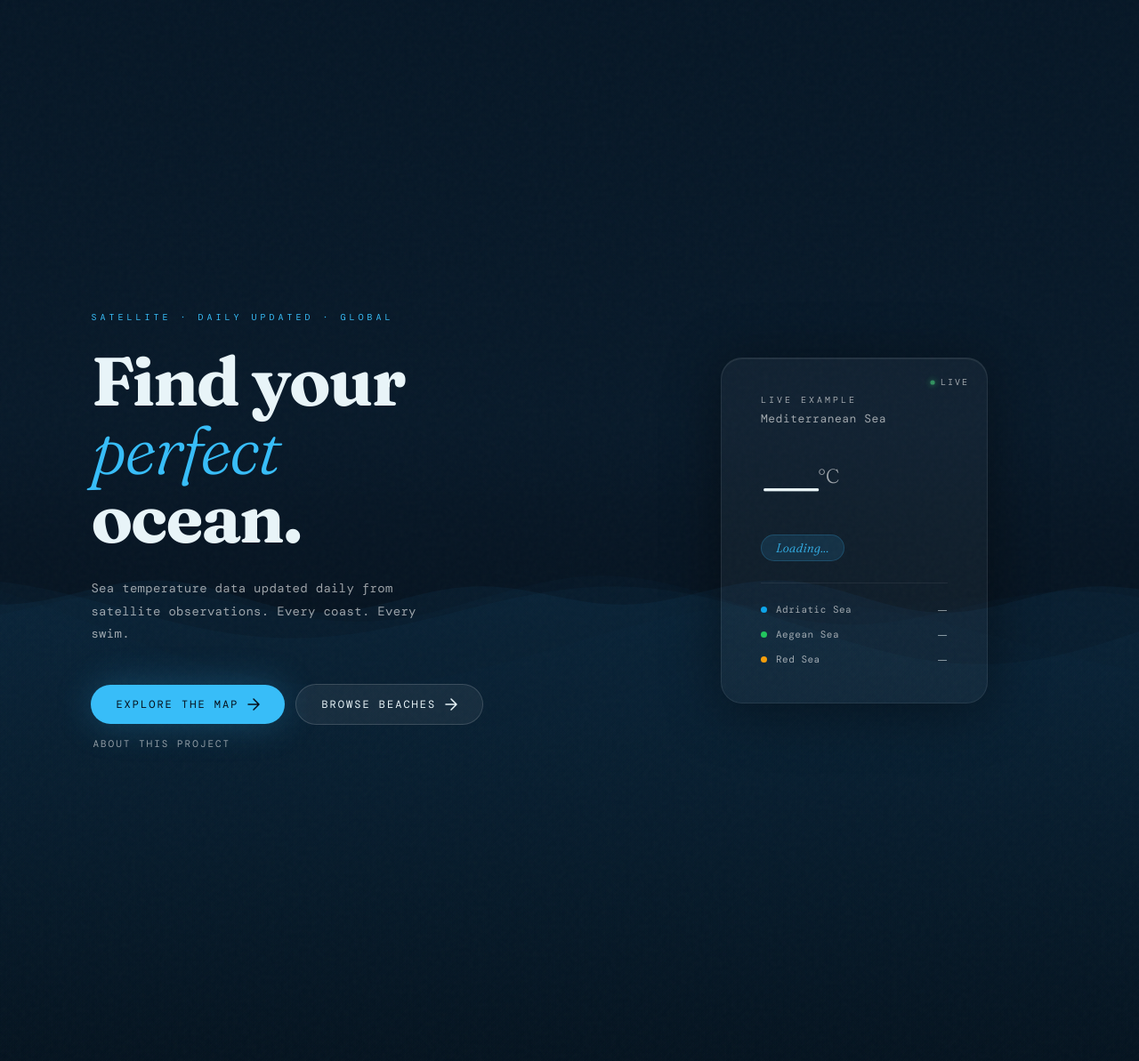
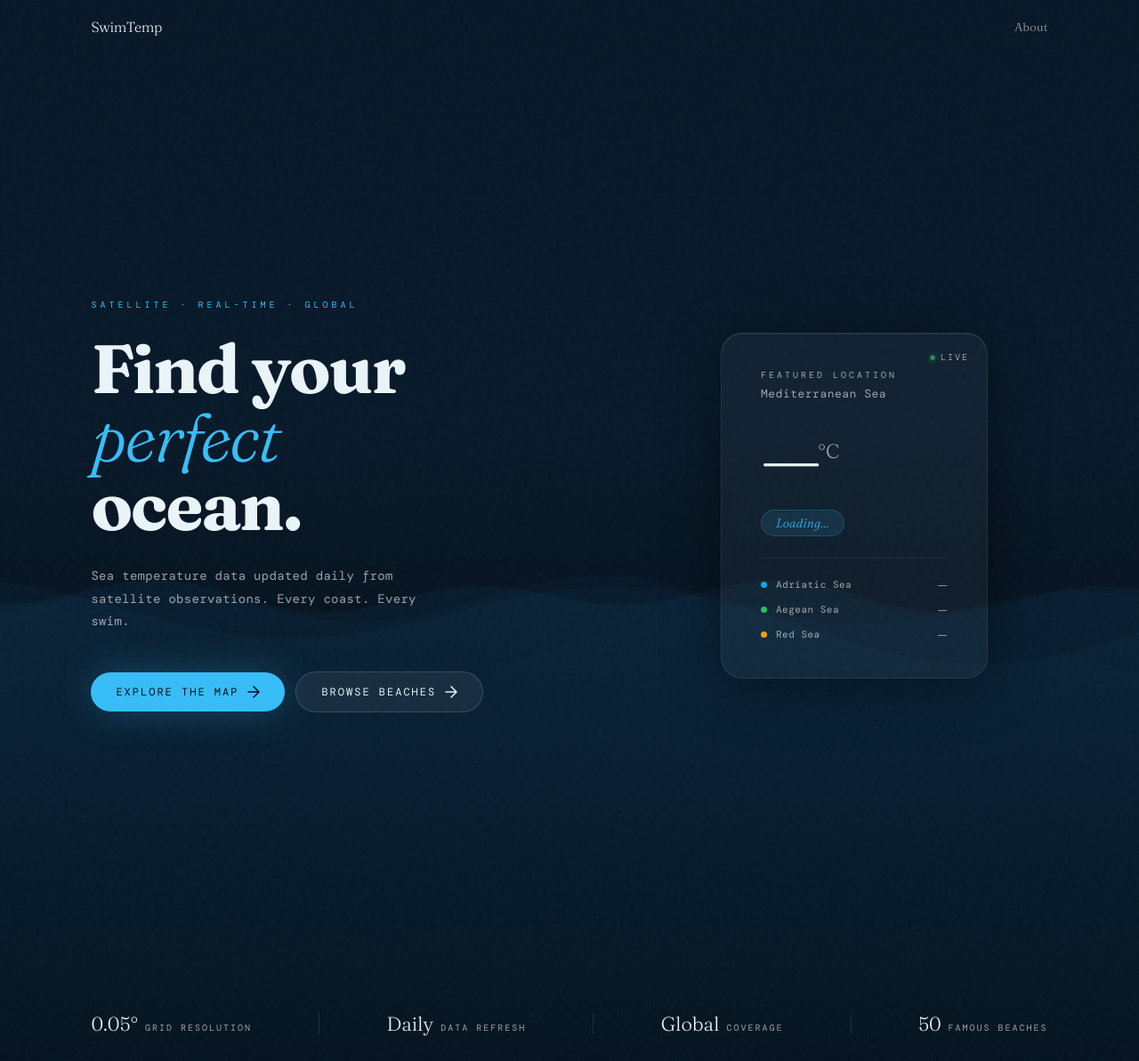
Before and after one commit to metanouvelle/sea-temperature, a FastAPI app: page / in a window 1280 px wide. Shown: the whole page at 89% size. Run offline with FastAPI, Linux system fonts and the light colour scheme; parts of the project's set-up code (start-up, migrations or seed data) failed here and were passed over; some web fonts are replaced.

Commit message:
refactor htmls

```diff
--- a/app/templates/landing.html
+++ b/app/templates/landing.html
@@ -3,7 +3,7 @@
 
 <head>
     <meta charset="UTF-8">
-    <title>SwimTemp — Real-time sea temperature for swimmers & travelers</title>
+    <title>Sea Temperature — Real-time ocean data for swimmers & travelers</title>
     <meta name="viewport" content="width=device-width, initial-scale=1.0">
     <meta name="description"
         content="Satellite-based sea temperature data for every ocean. Find where the water is perfect.">
@@ -178,20 +178,6 @@
 
         .cta:hover svg {
             transform: translateX(4px);
-        }
-
-        .about-link {
-            font-size: 11px;
-            color: rgba(255, 255, 255, 0.55);
-            text-decoration: none;
-            letter-spacing: 2px;
-            text-transform: uppercase;
-            transition: color 0.2s;
-            margin-left: 2px;
-        }
-
-        .about-link:hover {
-            color: rgba(255, 255, 255, 0.8);
         }
 
         /* ── Right: live temperature card ── */
@@ -483,105 +469,40 @@
             }
         }
 
-        /* ── Site Footer ── */
-        .site-footer {
-            position: relative;
-            z-index: 1;
-            border-top: 1px solid var(--border);
-            padding: 48px 8vw 32px;
-            margin-top: 80px;
+        /* ── Nav bar ── */
+        .nav-bar {
+            position: fixed;
+            top: 0;
+            left: 0;
+            right: 0;
+            z-index: 20;
+            display: flex;
+            align-items: center;
+            justify-content: space-between;
+            padding: 20px 8vw;
         }
 
-        .footer-inner {
-            max-width: 860px;
-            margin: 0 auto;
-            display: flex;
-            justify-content: space-between;
-            gap: 48px;
-            flex-wrap: wrap;
-            margin-bottom: 40px;
-        }
-
-        .footer-brand {
-            max-width: 200px;
-        }
-
-        .footer-logo {
+        .nav-bar-brand {
             font-family: 'Fraunces', serif;
-            font-size: 18px;
+            font-size: 16px;
             font-weight: 300;
             color: var(--text);
             text-decoration: none;
-            display: block;
-            margin-bottom: 12px;
+            letter-spacing: -0.3px;
         }
 
-        .footer-tagline {
-            font-size: 11px;
-            color: var(--muted);
-            line-height: 1.8;
+        .nav-bar-link {
+            font-family: 'Fraunces', serif;
+            font-size: 13px;
+            font-weight: 300;
+            color: rgba(255, 255, 255, 0.60);
+            text-decoration: none;
             letter-spacing: 0.3px;
-        }
-
-        .footer-links {
-            display: flex;
-            gap: 48px;
-            flex-wrap: wrap;
-        }
-
-        .footer-col {
-            display: flex;
-            flex-direction: column;
-            gap: 10px;
-        }
-
-        .footer-col-label {
-            font-size: 9px;
-            letter-spacing: 3px;
-            text-transform: uppercase;
-            color: var(--muted);
-            margin-bottom: 4px;
-        }
-
-        .footer-col a {
-            font-size: 12px;
-            color: var(--soft);
-            text-decoration: none;
             transition: color 0.2s;
         }
 
-        .footer-col a:hover {
+        .nav-bar-link:hover {
             color: var(--text);
-        }
-
-        .footer-bottom {
-            max-width: 860px;
-            margin: 0 auto;
-            display: flex;
-            justify-content: space-between;
-            flex-wrap: wrap;
-            gap: 8px;
-            padding-top: 24px;
-            border-top: 1px solid rgba(255, 255, 255, 0.05);
-            font-size: 11px;
-            color: var(--muted);
-            letter-spacing: 1px;
-            text-transform: uppercase;
-        }
-
-        @media (max-width: 640px) {
-            .footer-inner {
-                flex-direction: column;
-                gap: 32px;
-            }
-
-            .footer-links {
-                gap: 32px;
-            }
-
-            .footer-bottom {
-                flex-direction: column;
-            }
         }
     </style>
 </head>
@@ -589,12 +510,17 @@
 <body>
     <a href="#main-content" class="skip-link">Skip to main content</a>
 
+    <nav class="nav-bar">
+        <a href="/" class="nav-bar-brand">SwimTemp</a>
+        <a href="/about" class="nav-bar-link">About</a>
+    </nav>
+
     <canvas id="ocean-canvas" aria-hidden="true"></canvas>
 
     <main class="page" id="main-content">
         <!-- Left: hero -->
         <div class="hero">
-            <div class="eyebrow" aria-hidden="true">Satellite · Daily updated · Global</div>
+            <div class="eyebrow" aria-hidden="true">Satellite · Real-time · Global</div>
             <h1>Find your<br><em>perfect</em><br>ocean.</h1>
             <p class="subtitle">
                 Sea temperature data updated daily from satellite observations.
@@ -619,7 +545,6 @@
                         </svg>
                     </a>
                 </div>
-                <a href="/about" class="about-link">About this project</a>
             </div>
         </div>
 
@@ -627,7 +552,7 @@
         <section class="temp-showcase" aria-label="Live sea temperature sample">
             <div class="temp-card">
                 <div class="live-dot" aria-hidden="true">Live</div>
-                <div class="card-label">Live example</div>
+                <div class="card-label">Featured location</div>
                 <div class="card-location" id="card-location">Mediterranean Sea</div>
                 <div aria-live="polite" aria-atomic="true">
                     <div class="card-temp" id="card-temp">—<span>°C</span></div>
@@ -655,6 +580,27 @@
         </section>
 
         <!-- Footer stats -->
+        <footer class="footer" aria-label="Dataset statistics">
+            <div class="footer-stat">
+                <span class="stat-value">0.05°</span>
+                <span class="stat-label">Grid resolution</span>
+            </div>
+            <div class="footer-divider" aria-hidden="true"></div>
+            <div class="footer-stat">
+                <span class="stat-value">Daily</span>
+                <span class="stat-label">Data refresh</span>
+            </div>
+            <div class="footer-divider" aria-hidden="true"></div>
+            <div class="footer-stat">
+                <span class="stat-value">Global</span>
+                <span class="stat-label">Coverage</span>
+            </div>
+            <div class="footer-divider" aria-hidden="true"></div>
+            <div class="footer-stat">
+                <span class="stat-value">50</span>
+                <span class="stat-label">Famous beaches</span>
+            </div>
+        </footer>
     </main>
 
     <script>
@@ -784,40 +730,6 @@
 
         loadTemperatures();
     </script>
-
-<footer class="site-footer">
-    <div class="footer-inner">
-        <div class="footer-brand">
-            <a href="/" class="footer-logo">SwimTemp</a>
-            <p class="footer-tagline">Daily updated sea temperature<br>for swimmers &amp; travelers.</p>
-        </div>
-        <div class="footer-links">
-            <div class="footer-col">
-                <div class="footer-col-label">Explore</div>
-                <a href="/map">Map</a>
-                <a href="/beaches">Beaches</a>
-                <a href="/about">About</a>
-            </div>
-            <div class="footer-col">
-                <div class="footer-col-label">Data</div>
-                <a href="https://marine.copernicus.eu" target="_blank" rel="noopener">Copernicus Marine</a>
-                <a href="https://www.ncei.noaa.gov/products/world-ocean-atlas" target="_blank" rel="noopener">NOAA WOA23</a>
-            </div>
-            <div class="footer-col">
-                <div class="footer-col-label">Legal</div>
-                <a href="/privacy">Privacy Policy</a>
-            </div>
-            <div class="footer-col">
-                <div class="footer-col-label">Contact</div>
-                <a href="mailto:hello@swimtemp.com">hello@swimtemp.com</a>
-            </div>
-        </div>
-    </div>
-    <div class="footer-bottom">
-        <span>© 2026 SwimTemp</span>
-        <span>Sea surface temperature updated daily</span>
-    </div>
-</footer>
 </body>
 
 </html>
```
